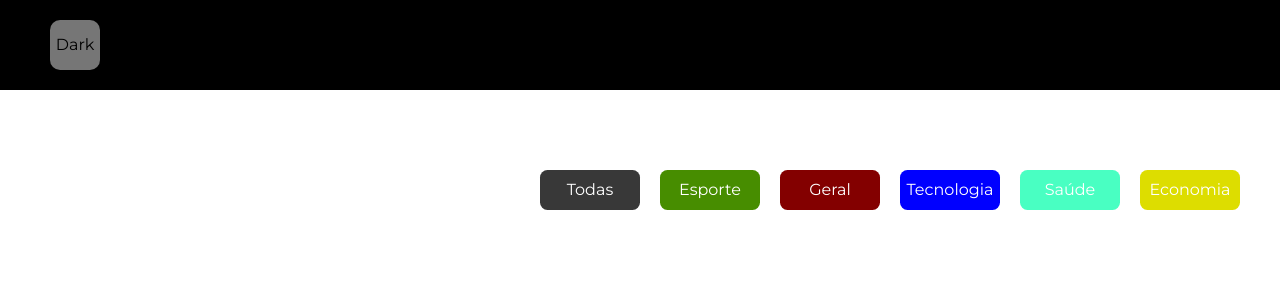
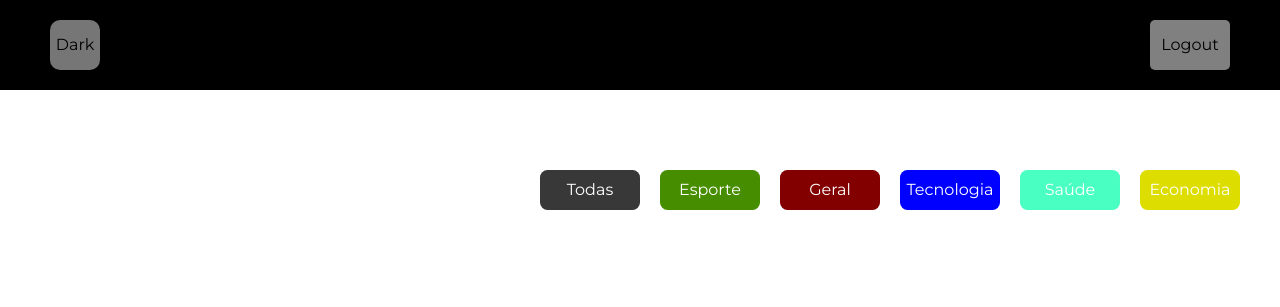
Before and after one commit to JoaoPauloQC/FlaskNoticias, a Flask app: page /home in a window 1280 px wide. Shown: the top 307 px of the page. Run offline with Flask 3, Linux system fonts and the light colour scheme; some libraries are stand-ins or nearby versions.

Commit message:
feat: limitação de tempo do modo escuro, função de logout e +

```diff
--- a/app.py
+++ b/app.py
@@ -1,11 +1,7 @@
 from flask import Flask, render_template, url_for, request, make_response, redirect
 
 
-
-
 app = Flask(__name__)
-
-
 
 
 users = {
@@ -23,11 +19,7 @@ users = {
 }
 
 
-
-
 dark = "none"
-
-
 
 
 newsdict = {
@@ -47,8 +39,6 @@ newsdict = {
 }
 
 
-
-
 @app.route("/")
 def login_page():
     if request.cookies.get('username'):
@@ -64,8 +54,6 @@ def login_page():
     return render_template("login.html")
 
 
-
-
 @app.route("/signin", methods=['POST'])
 def signin():
     name = request.form['name']
@@ -75,11 +63,8 @@ def signin():
             resp = make_response(redirect(url_for('news')))
             resp.set_cookie('username', name)
 
-
             return resp
     return redirect(url_for('login_page'))
-
-
 
 
 @app.route('/byecookies')
@@ -90,13 +75,9 @@ def byecookies():
     return resp
 
 
-
-
 @app.route('/getcookies')
 def cookies():
     return request.cookies
-
-
 
 
 @app.route('/home')
@@ -116,8 +97,6 @@ def news():
     return render_template('home.html', news=sendnews, dark=dark)
 
 
-
-
 @app.route('/darkmode')
 def darkmode():
     if request.cookies.get('dark'):
@@ -126,10 +105,8 @@ def darkmode():
         return resp
     else:
         resp = make_response(redirect(url_for("news")))
-        resp.set_cookie('dark', 'dark')
+        resp.set_cookie('dark', 'dark', max_age=1800)
         return resp
-
-
 
 
 @app.route('/filter', methods=['POST'])
@@ -141,7 +118,6 @@ def filter():
         dark = ''
     if filterctg == 'todas':
         return redirect(url_for('news'))
-
 
     sendnews = []
     for i in newsdict:
@@ -157,10 +133,7 @@ def filter():
             }
             sendnews.append(new)
 
-
     return render_template('home.html', news=sendnews, dark=dark)
-
-
 
 
 if __name__ == '__main__':
--- a/static/main.css
+++ b/static/main.css
@@ -15,7 +15,25 @@ header{
 }
 
 
+.header__container{
+    display: flex;
+    justify-content: space-between;
+}
 
+.logoutbtn {
+    font-family: Montserrat;
+    background-color: grey;
+    color: black;
+    width: 80px;
+    height: 50px;
+    border-radius: 5px;
+    transition: 0.3s linear;
+}
+
+.logoutbtn:hover{
+    cursor: pointer;
+    background-color: #d8d8d8;
+}
 
 .hi__text{
     margin-left: auto;
--- a/templates/base.html
+++ b/templates/base.html
@@ -19,6 +19,12 @@
             <form action="darkmode">
             <button class="darkbtn"> Dark </button>
             </form>
+        </div>
+        <div class="header__right">
+        <form action="byecookies">
+            <button class="logoutbtn"> Logout </button>
+        </form>
+
         </div>
     </div>
 
```
